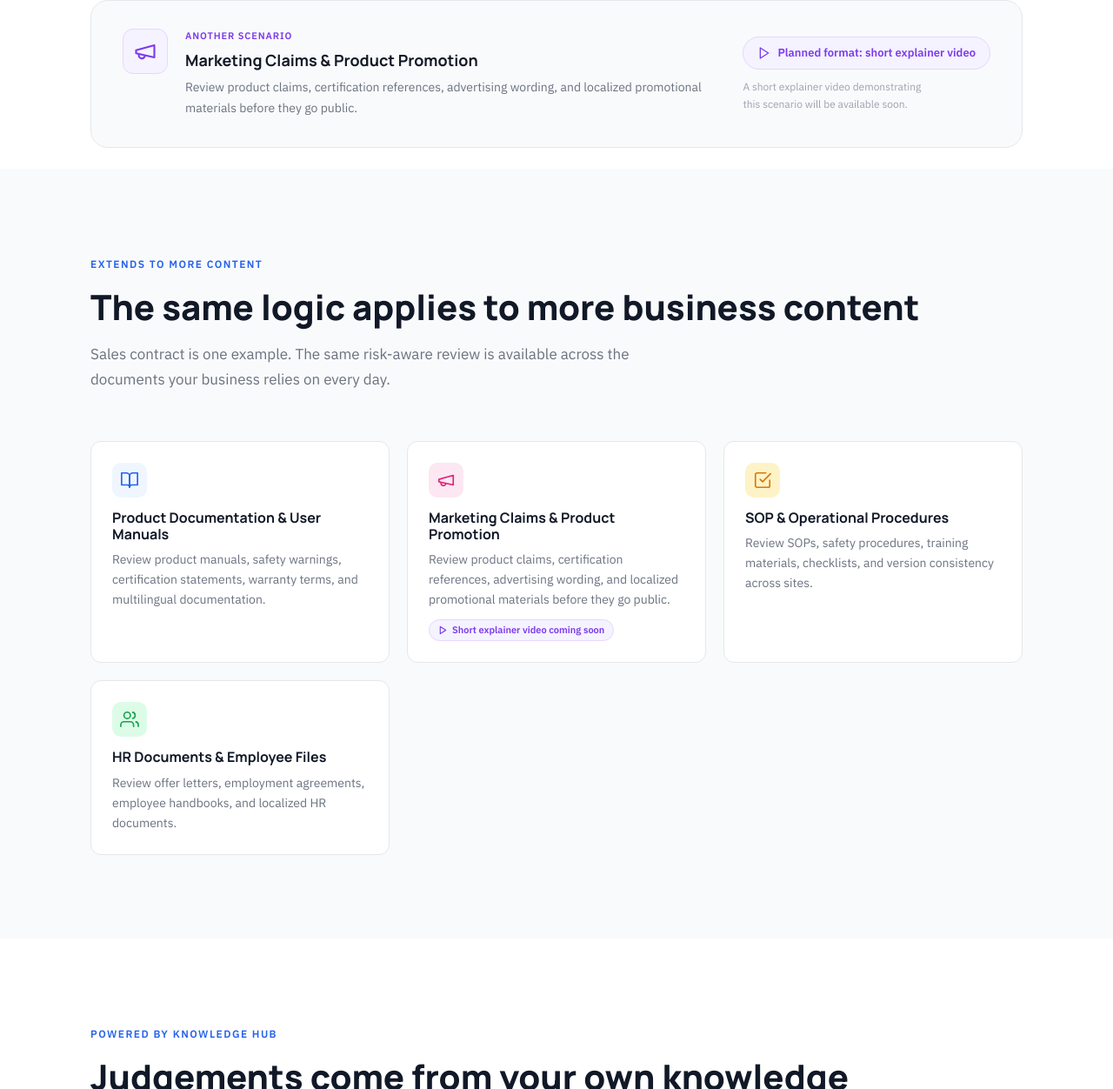
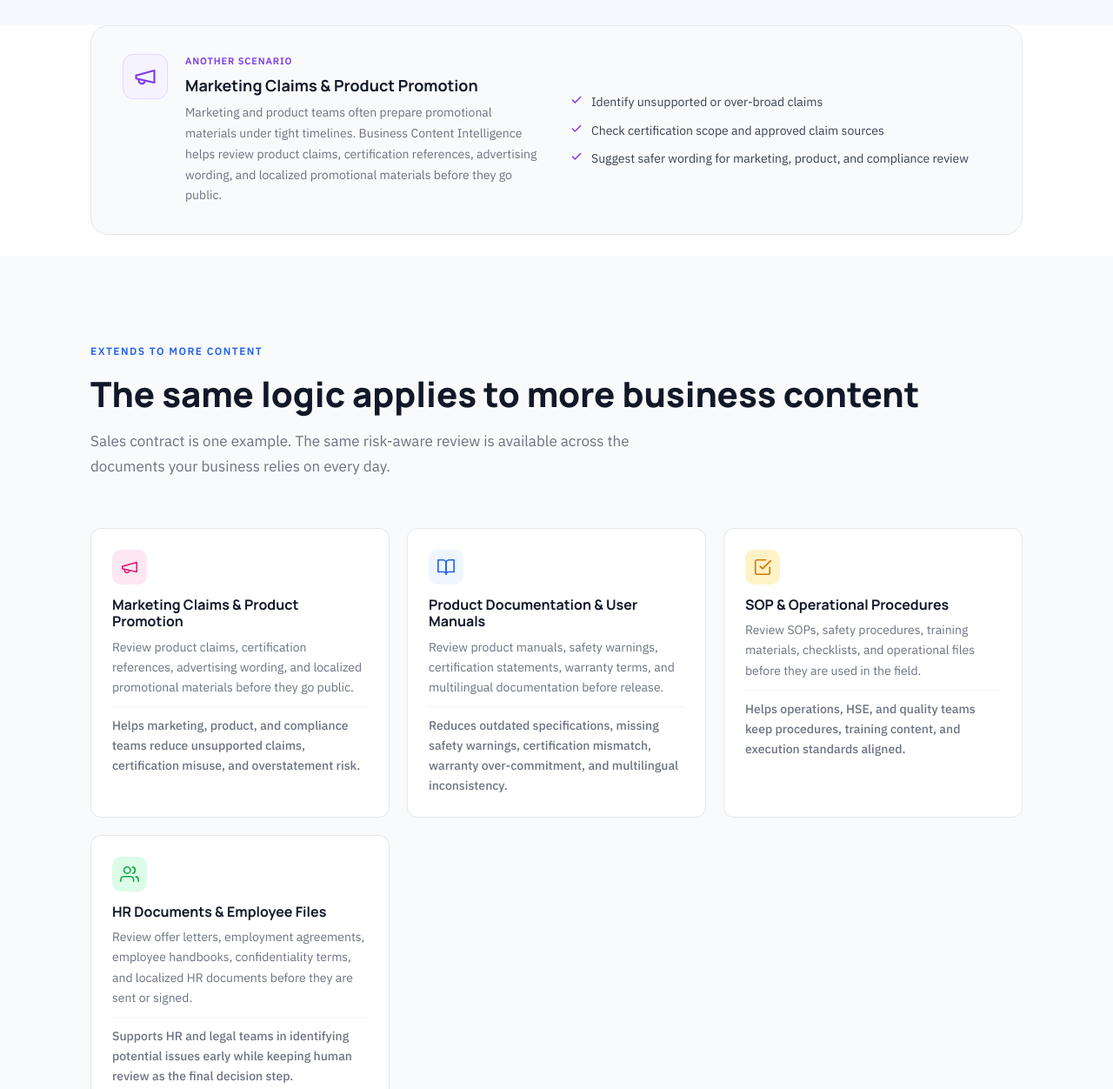
Before and after one commit to bibiboboboom/wondetech-website, a website: page risk-intelligence.html in a window 1280 px wide. Shown: the part 3092-4344 px from the top of the page at 87% size. Drawn offline with Linux system fonts and the light colour scheme.

Commit message:
BCI page: clean up internal language, improve content quality

```diff
--- a/risk-intelligence.css
+++ b/risk-intelligence.css
@@ -1048,41 +1048,41 @@
   gap: 10px;
   align-items: flex-start;
   flex-shrink: 0;
-}
-.ri-mkt-video-badge {
-  display: inline-flex;
-  align-items: center;
-  gap: 7px;
-  padding: 8px 16px;
-  background: #f5f3ff;
-  border: 1px solid #e9d5ff;
-  border-radius: 999px;
-  font-size: 13px;
-  font-weight: 600;
-  color: var(--purple);
-  white-space: nowrap;
-}
-.ri-mkt-video-note {
-  font-size: 12px;
-  color: var(--gray-400);
-  line-height: 1.6;
-  max-width: 220px;
-  margin: 0;
+  min-width: 260px;
+  flex: 1;
 }
 
-/* More-card video tag (used in Section 6) */
-.ri-more-video-tag {
-  display: inline-flex;
-  align-items: center;
-  gap: 5px;
+/* Marketing Claims bullet points */
+.ri-mkt-points {
+  list-style: none;
+  padding: 0;
+  margin: 0;
+  display: flex;
+  flex-direction: column;
+  gap: 10px;
+}
+.ri-mkt-points li {
+  display: flex;
+  align-items: flex-start;
+  gap: 10px;
+  font-size: 14px;
+  color: var(--gray-700);
+  line-height: 1.6;
+}
+.ri-mkt-points li svg {
+  flex-shrink: 0;
+  margin-top: 2px;
+}
+
+/* More-card value line */
+.ri-more-value {
+  font-size: 12.5px;
+  color: var(--indigo);
+  line-height: 1.6;
   margin-top: 10px;
-  font-size: 11px;
-  font-weight: 600;
-  color: var(--purple);
-  background: #f5f3ff;
-  border: 1px solid #e9d5ff;
-  border-radius: 999px;
-  padding: 3px 10px;
+  padding-top: 10px;
+  border-top: 1px solid var(--gray-100);
+  font-weight: 500;
 }
 
 @media (max-width: 640px) {
--- a/risk-intelligence.html
+++ b/risk-intelligence.html
@@ -169,10 +169,10 @@
 <section class="section ri-sb-section" id="interactive-demo">
   <div class="container">
     <div class="section-label">Interactive Example</div>
-    <h2 class="section-title">Sales Contract Review</h2>
+    <h2 class="section-title">Sales Contract Review &mdash; an interactive example</h2>
     <p class="section-subtitle">
-      See how Business Content Intelligence helps sales, commercial, legal, and finance teams
-      identify contract risks before approval or signature.
+      Sales contracts are one common use case. See how Business Content Intelligence helps
+      sales, commercial, legal, and finance teams identify risks before approval or signature.
     </p>
 
     <!-- Step navigation dots -->
@@ -227,7 +227,7 @@
           <p class="ri-sb-clause">
             <strong>9. Liability.</strong>
             Seller assumes
-            <span class="ri-sb-claim" data-claim="2">unlimited liability</span><span class="ri-sb-claim-revision" id="sc-rev-2" style="display:none">liability capped according to the approved standard clause</span>
+            <span class="ri-sb-claim" data-claim="2">unlimited liability</span><span class="ri-sb-claim-revision" id="sc-rev-2" style="display:none">liability capped per the approved standard clause</span>
             for any direct or indirect loss arising from this Agreement.
             <span class="ri-sb-warn" data-warn="2" aria-label="Warning">&#9888;</span>
           </p>
@@ -393,7 +393,7 @@
 </section>
 
 <!-- ============================================================
-     SECTION 5 — Marketing Claims (lightweight placeholder card)
+     SECTION 5 — Marketing Claims (customer scenario card)
      ============================================================ -->
 <section class="section ri-mkt-section" id="marketing-claims">
   <div class="container">
@@ -405,15 +405,24 @@
         <div>
           <div class="ri-mkt-label">Another Scenario</div>
           <h3 class="ri-mkt-title">Marketing Claims &amp; Product Promotion</h3>
-          <p class="ri-mkt-desc">Review product claims, certification references, advertising wording, and localized promotional materials before they go public.</p>
+          <p class="ri-mkt-desc">Marketing and product teams often prepare promotional materials under tight timelines. Business Content Intelligence helps review product claims, certification references, advertising wording, and localized promotional materials before they go public.</p>
         </div>
       </div>
       <div class="ri-mkt-card-right">
-        <div class="ri-mkt-video-badge">
-          <svg width="16" height="16" viewBox="0 0 24 24" fill="none" stroke="currentColor" stroke-width="2" stroke-linecap="round" stroke-linejoin="round"><polygon points="5 3 19 12 5 21 5 3"/></svg>
-          Planned format: short explainer video
-        </div>
-        <p class="ri-mkt-video-note">A short explainer video demonstrating this scenario will be available soon.</p>
+        <ul class="ri-mkt-points">
+          <li>
+            <svg width="14" height="14" viewBox="0 0 24 24" fill="none" stroke="#7C3AED" stroke-width="2.5" stroke-linecap="round" stroke-linejoin="round"><path d="M20 6L9 17l-5-5"/></svg>
+            Identify unsupported or over-broad claims
+          </li>
+          <li>
+            <svg width="14" height="14" viewBox="0 0 24 24" fill="none" stroke="#7C3AED" stroke-width="2.5" stroke-linecap="round" stroke-linejoin="round"><path d="M20 6L9 17l-5-5"/></svg>
+            Check certification scope and approved claim sources
+          </li>
+          <li>
+            <svg width="14" height="14" viewBox="0 0 24 24" fill="none" stroke="#7C3AED" stroke-width="2.5" stroke-linecap="round" stroke-linejoin="round"><path d="M20 6L9 17l-5-5"/></svg>
+            Suggest safer wording for marketing, product, and compliance review
+          </li>
+        </ul>
       </div>
     </div>
   </div>
@@ -433,23 +442,21 @@
 
     <div class="ri-more-grid">
       <div class="ri-more-card">
-        <div class="ri-more-icon" style="background:var(--blue-light);">
-          <svg width="22" height="22" viewBox="0 0 24 24" fill="none" stroke="#2563EB" stroke-width="1.8" stroke-linecap="round" stroke-linejoin="round"><path d="M2 3h6a4 4 0 0 1 4 4v14a3 3 0 0 0-3-3H2z"/><path d="M22 3h-6a4 4 0 0 0-4 4v14a3 3 0 0 1 3-3h7z"/></svg>
-        </div>
-        <h3>Product Documentation &amp; User Manuals</h3>
-        <p>Review product manuals, safety warnings, certification statements, warranty terms, and multilingual documentation.</p>
-      </div>
-
-      <div class="ri-more-card">
         <div class="ri-more-icon" style="background:#fce7f3;">
           <svg width="22" height="22" viewBox="0 0 24 24" fill="none" stroke="#db2777" stroke-width="1.8" stroke-linecap="round" stroke-linejoin="round"><path d="M3 11l18-5v12L3 14v-3z"/><path d="M11.6 16.8a3 3 0 1 1-5.8-1.6"/></svg>
         </div>
         <h3>Marketing Claims &amp; Product Promotion</h3>
         <p>Review product claims, certification references, advertising wording, and localized promotional materials before they go public.</p>
-        <span class="ri-more-video-tag">
-          <svg width="11" height="11" viewBox="0 0 24 24" fill="none" stroke="currentColor" stroke-width="2.5" stroke-linecap="round" stroke-linejoin="round"><polygon points="5 3 19 12 5 21 5 3"/></svg>
-          Short explainer video coming soon
-        </span>
+        <p class="ri-more-value">Helps marketing, product, and compliance teams reduce unsupported claims, certification misuse, and overstatement risk.</p>
+      </div>
+
+      <div class="ri-more-card">
+        <div class="ri-more-icon" style="background:var(--blue-light);">
+          <svg width="22" height="22" viewBox="0 0 24 24" fill="none" stroke="#2563EB" stroke-width="1.8" stroke-linecap="round" stroke-linejoin="round"><path d="M2 3h6a4 4 0 0 1 4 4v14a3 3 0 0 0-3-3H2z"/><path d="M22 3h-6a4 4 0 0 0-4 4v14a3 3 0 0 1 3-3h7z"/></svg>
+        </div>
+        <h3>Product Documentation &amp; User Manuals</h3>
+        <p>Review product manuals, safety warnings, certification statements, warranty terms, and multilingual documentation before release.</p>
+        <p class="ri-more-value">Reduces outdated specifications, missing safety warnings, certification mismatch, warranty over-commitment, and multilingual inconsistency.</p>
       </div>
 
       <div class="ri-more-card">
@@ -457,7 +464,8 @@
           <svg width="22" height="22" viewBox="0 0 24 24" fill="none" stroke="#d97706" stroke-width="1.8" stroke-linecap="round" stroke-linejoin="round"><path d="M9 11l3 3L22 4"/><path d="M21 12v7a2 2 0 0 1-2 2H5a2 2 0 0 1-2-2V5a2 2 0 0 1 2-2h11"/></svg>
         </div>
         <h3>SOP &amp; Operational Procedures</h3>
-        <p>Review SOPs, safety procedures, training materials, checklists, and version consistency across sites.</p>
+        <p>Review SOPs, safety procedures, training materials, checklists, and operational files before they are used in the field.</p>
+        <p class="ri-more-value">Helps operations, HSE, and quality teams keep procedures, training content, and execution standards aligned.</p>
       </div>
 
       <div class="ri-more-card">
@@ -465,7 +473,8 @@
           <svg width="22" height="22" viewBox="0 0 24 24" fill="none" stroke="#16A34A" stroke-width="1.8" stroke-linecap="round" stroke-linejoin="round"><path d="M17 21v-2a4 4 0 0 0-4-4H5a4 4 0 0 0-4 4v2"/><circle cx="9" cy="7" r="4"/><path d="M23 21v-2a4 4 0 0 0-3-3.87M16 3.13a4 4 0 0 1 0 7.75"/></svg>
         </div>
         <h3>HR Documents &amp; Employee Files</h3>
-        <p>Review offer letters, employment agreements, employee handbooks, and localized HR documents.</p>
+        <p>Review offer letters, employment agreements, employee handbooks, confidentiality terms, and localized HR documents before they are sent or signed.</p>
+        <p class="ri-more-value">Supports HR and legal teams in identifying potential issues early while keeping human review as the final decision step.</p>
       </div>
     </div>
   </div>
@@ -479,8 +488,8 @@
     <div class="section-label">Powered by Knowledge Hub</div>
     <h2 class="section-title">Judgements come from your own knowledge</h2>
     <p class="section-subtitle">
-      Business Content Intelligence does not rely on generic AI. Every risk finding is grounded in
-      your own enterprise knowledge &mdash; the same source that trains your people.
+      Business Content Intelligence does not rely on generic AI judgment. Every risk finding is grounded in
+      your own enterprise knowledge &mdash; your policies, approved templates, business context, and past review experience.
     </p>
 
     <div class="ri-kh-grid">
@@ -489,7 +498,7 @@
           <svg width="24" height="24" viewBox="0 0 24 24" fill="none" stroke="#4F46E5" stroke-width="1.8" stroke-linecap="round" stroke-linejoin="round"><path d="M12 2L2 7l10 5 10-5-10-5z"/><path d="M2 17l10 5 10-5M2 12l10 5 10-5"/></svg>
         </div>
         <h3>Company Rules</h3>
-        <p>Policies, templates, approved clauses, SOPs, and internal approval rules.</p>
+        <p>Approved policies, templates, standard clauses, internal SOPs, and approval requirements that define what good looks like for your organisation.</p>
       </div>
 
       <div class="ri-kh-card">
@@ -497,7 +506,7 @@
           <svg width="24" height="24" viewBox="0 0 24 24" fill="none" stroke="#2563EB" stroke-width="1.8" stroke-linecap="round" stroke-linejoin="round"><circle cx="12" cy="12" r="10"/><path d="M2 12h20M12 2a15.3 15.3 0 0 1 4 10 15.3 15.3 0 0 1-4 10 15.3 15.3 0 0 1-4-10 15.3 15.3 0 0 1 4-10z"/></svg>
         </div>
         <h3>Business Context</h3>
-        <p>Products, versions, regions, customers, departments, and delivery capabilities.</p>
+        <p>Products, versions, target regions, delivery capabilities, and customer-specific information that make the review relevant to your actual business situation.</p>
       </div>
 
       <div class="ri-kh-card">
@@ -505,7 +514,7 @@
           <svg width="24" height="24" viewBox="0 0 24 24" fill="none" stroke="#7C3AED" stroke-width="1.8" stroke-linecap="round" stroke-linejoin="round"><path d="M21 12a9 9 0 1 1-6.219-8.56"/><path d="M22 4L12 14.01l-3-3"/></svg>
         </div>
         <h3>Review Memory</h3>
-        <p>Past issues, review decisions, revised wording, and approval outcomes.</p>
+        <p>Past issues, previous review decisions, revised wording, and approval outcomes that help the system learn from what your teams have already resolved.</p>
       </div>
     </div>
   </div>
```
